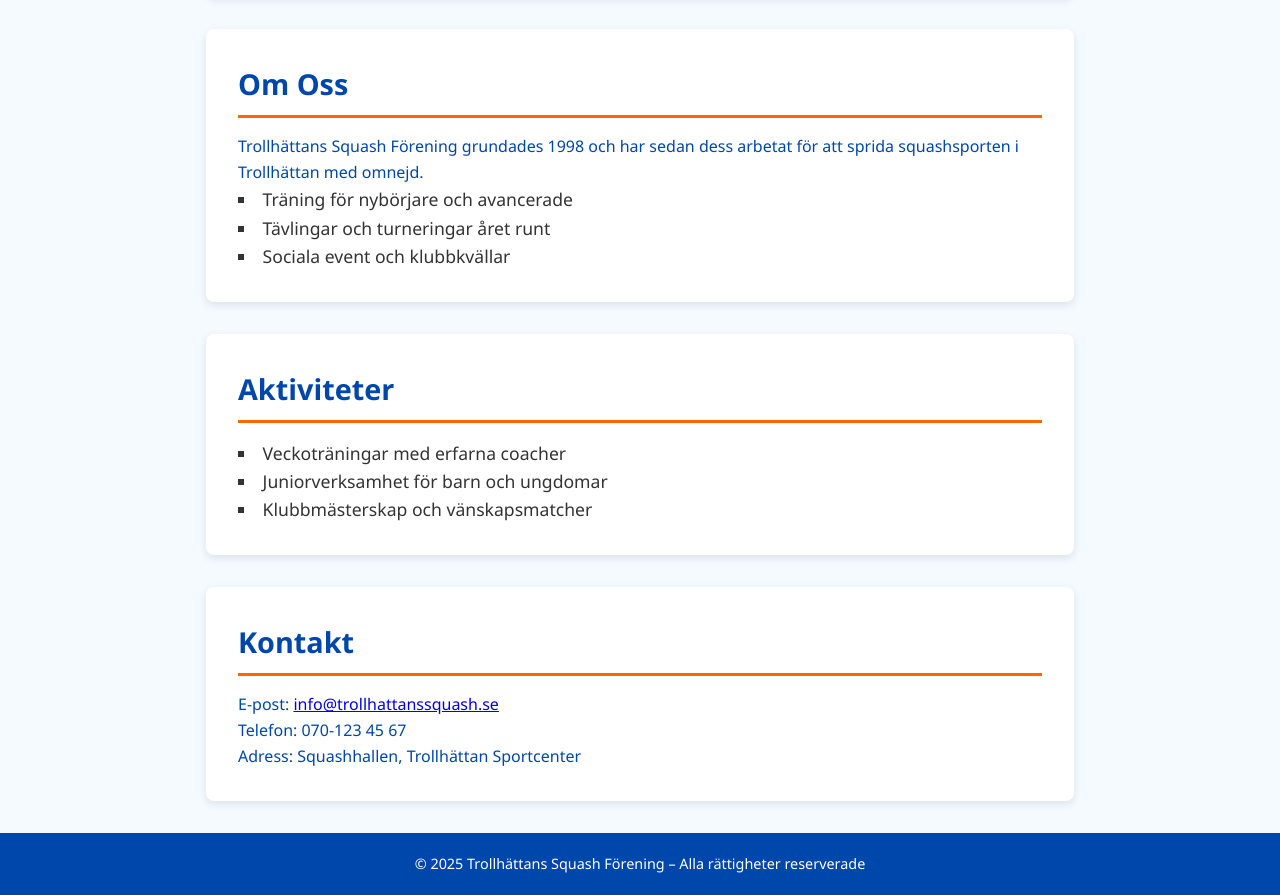
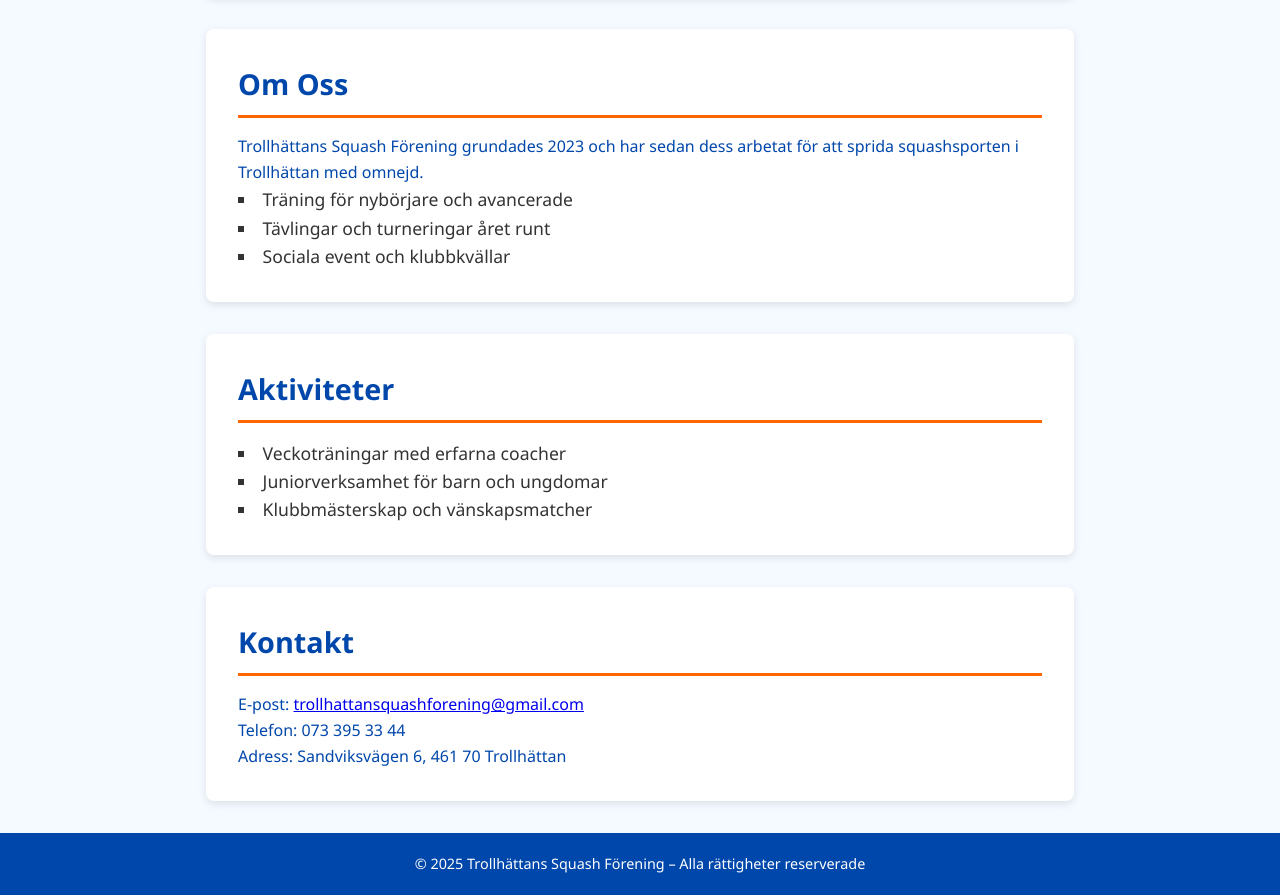
Before and after one commit to Stomm1/TSF, a plain HTML site: page index.html in a window 1280 px wide. Shown: the part 420-1315 px from the top of the page. Drawn offline with Linux system fonts and the light colour scheme.

```diff
--- a/index.html
+++ b/index.html
@@ -150,7 +150,7 @@
 
     <section id="about" class="info">
       <h3>Om Oss</h3>
-      <p>Trollhättans Squash Förening grundades 1998 och har sedan dess arbetat för att sprida squashsporten i Trollhättan med omnejd.</p>
+      <p>Trollhättans Squash Förening grundades 2023 och har sedan dess arbetat för att sprida squashsporten i Trollhättan med omnejd.</p>
       <ul>
         <li>Träning för nybörjare och avancerade</li>
         <li>Tävlingar och turneringar året runt</li>
@@ -169,9 +169,9 @@
 
     <section id="contact" class="info">
       <h3>Kontakt</h3>
-      <p>E-post: <a href="mailto:info@trollhattanssquash.se">info@trollhattanssquash.se</a></p>
-      <p>Telefon: 070-123 45 67</p>
-      <p>Adress: Squashhallen, Trollhättan Sportcenter</p>
+      <p>E-post: <a href="mailto:info@trollhattanssquash.se">trollhattansquashforening@gmail.com</a></p>
+      <p>Telefon: 073 395 33 44</p>
+      <p>Adress: Sandviksvägen 6, 461 70 Trollhättan</p>
     </section>
   </main>
 
```
